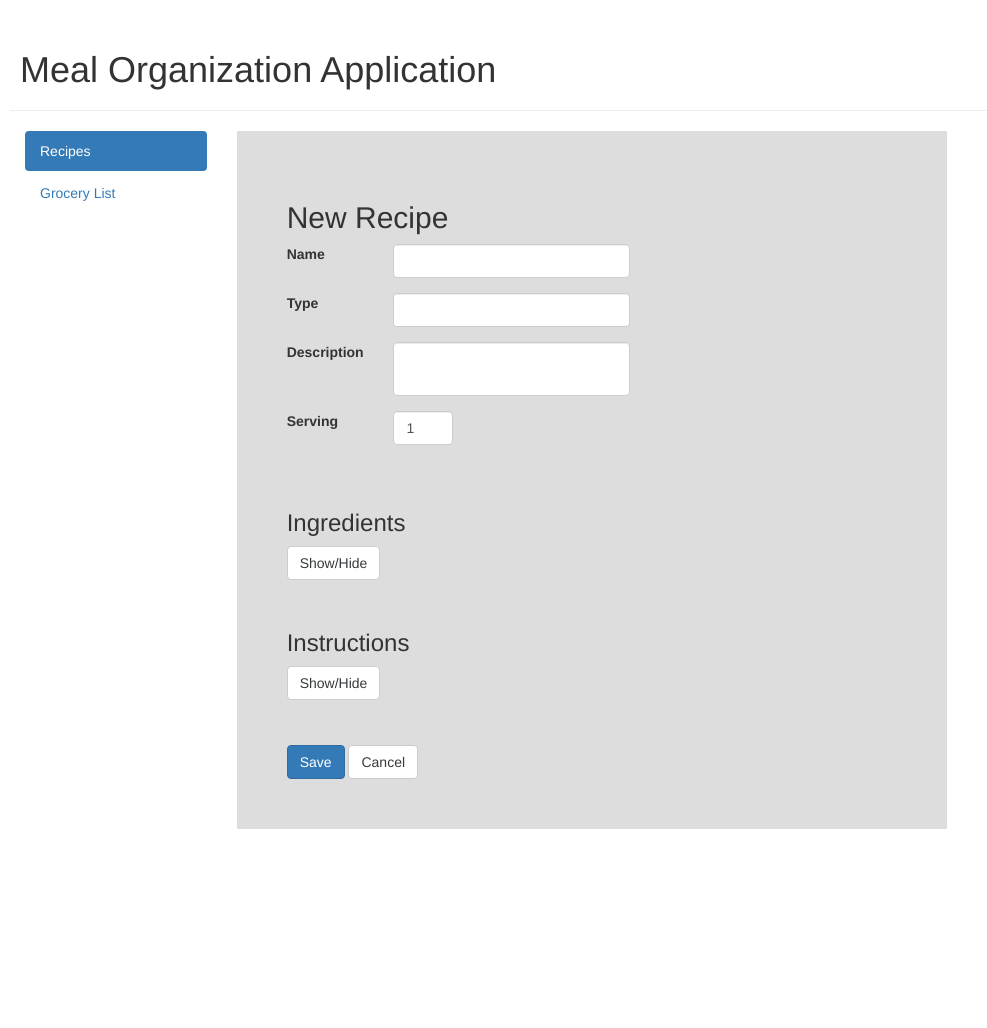
After one commit to 1024Adam/moa, a PHP site: page /new_recipe.php in a window 1280 px wide. The commit adds this page. Shown: the top 1028 px of the page, without its empty margins (0-987 px from the left). Run offline with PHP 8.4, Linux system fonts and the light colour scheme.

Commit message:
Added new recipe page; no functionality

```diff
--- a/public/css/style.css
+++ b/public/css/style.css
@@ -66,6 +66,11 @@ input[type=number] {
   padding-bottom: 50px;
 }
 
+.jumbo-dark
+{
+  background-color: #DDD;
+}
+
 .alert-small {
   width: 500px;
 }
--- a/public/edit_recipe.php
+++ b/public/edit_recipe.php
@@ -35,7 +35,7 @@
       </ul>
     </div>
     <div class="col-sm-7">
-      <div class="jumbotron jumbo-padding">
+      <div class="jumbotron jumbo-padding jumbo-dark">
         <form id="edit_form" action="index.php" method="post">
           <?php
             $id = explode('button', $_GET["id"]);
--- a/public/js/moa.js
+++ b/public/js/moa.js
@@ -70,3 +70,8 @@ $("#add_instr").click(function()
   $("#new_instr").toggle(200);
   $("#add_instr").hide();
 });
+
+$("#new_recipe_button").click(function()
+{
+  window.location.href = "./new_recipe.php";
+});
--- /dev/null
+++ b/public/new_recipe.php
@@ -0,0 +1,94 @@
+<?php
+  session_start();
+?>
+<!DOCTYPE html>
+<html lang="en">
+  <head>
+    <meta http-equiv="content-type" content="text/html; charset=UTF-8">
+    <meta charset="utf-8">
+    <meta http-equiv="X-UA-Compatible" content="IE=edge">
+    <meta name="viewport" content="width=device-width, initial-scale=1, shrink-to-fit=no">
+    <!-- favicon -->
+    <link rel="shortcut icon" href="/img/favicon.ico" type="image/x-icon">
+    <link rel="icon" href="/img/favicon.ico" type="image/x-icon">
+    <!-- unique meta -->
+    <meta name="description" content="MOA - The Meal Organization Application">
+    <meta name="keywords" content="Adam,Reid,Meal,Organization,Planner">
+    <meta name="author" content="Adam Reid">
+    <title>MOA</title>
+
+    <!-- Bootstrap core CSS -->
+    <link href="./css/bootstrap.min.css" rel="stylesheet">
+    <link href="./css/navbar-static-top.css" rel="stylesheet">
+    <link href="./css/style.css" rel="stylesheet">
+  </head>
+  <body>
+    <h1>&nbsp;Meal Organization Application</h1>
+    <hr>
+    <!-- Static navbar -->
+    <div class="col-sm-2">
+      <ul class="nav nav-pills nav-stacked">
+        <li id="list-recipes" role="presentation"><a href="./index.php" id="menu-recipes" class="nav-black-hover">Recipes</a></li>
+        <li id="list-grocery" role="presentation"><a href="./index.php" id="menu-grocery" class="nav-blakc-hover">Grocery List</a></li>
+      </ul>
+    </div>
+    <div class="col-sm-7">
+      <div class="jumbotron jumbo-padding jumbo-dark">
+        <form id="new_form" action="index.php" method="post">
+          <h2>New Recipe</h2>
+
+          <div class="form-group row">
+            <label for="recipname" class="col-sm-2 col-form-label">Name</label>
+            <div class="col-sm-5">
+              <input type="text" class="form-control" name="recipname" id="recipname" value="">
+            </div>
+          </div>
+          <div class="form-group row">
+            <label for="reciptype" class="col-sm-2 col-form-label">Type</label>
+            <div class="col-sm-5">
+              <input type="text" class="form-control" name="reciptype" id="reciptype" value="">
+            </div>
+          </div>
+          <div class="form-group row">
+            <label for="recipdesc" class="col-sm-2 col-form-label">Description</label>
+            <div class="col-sm-5">
+              <textarea class="form-control" name="recipdesc" id="recipdesc"></textarea>
+            </div>
+          </div>
+          <div class="form-group row">
+            <label for="recipserving" class="col-sm-2 col-form-label">Serving</label>
+            <div class="col-sm-4">
+              <input type="number" class="form-control" name="recipserving" id="recipserving" value="1" min="1", max="10">
+            </div>
+          </div>
+          <p>&nbsp;</p>
+
+          <h3>Ingredients</h3>
+          <button type="button" id="ing_button" class="btn btn-secondary">Show/Hide</button>
+          <p>&nbsp;</p>
+          <div id="ing_list" hidden>
+            <?php include('../templates/ingredient_outline.php'); ?>
+          </div>
+          <h3>Instructions</h3>
+          <button type="button" id="instr_button" class="btn btn-secondary">Show/Hide</button>
+          <p>&nbsp;</p>
+          <div id="instr_list" hidden>
+            <?php include('../templates/instruction_outline.php'); ?>
+          </div>
+
+          <input type="hidden" name="new_submit" id="new_submit" value="true">
+          <button type="submit" name="new_save" id="new_save" class="btn btn-primary">Save</button>
+          <button type="button" name="new_cancel" id="new_cancel" class="btn btn-secondary">Cancel</button>
+        </form>
+      </div>
+    </div>
+    <!-- Bootstrap core JavaScript
+      ================================================== -->
+    <!-- Placed at the end of the document so the pages load faster -->
+    <script src="https://ajax.googleapis.com/ajax/libs/jquery/1.12.4/jquery.min.js"></script>
+    <script src="./js/bootstrap.min.js"></script>
+    <!-- IE10 viewport hack for Surface/desktop Windows 8 bug -->
+    <script src="./js/ie10-viewport-bug-workaround.js"></script>
+    <script src="./js/moa.js"></script>
+  </body>
+</html>
--- a/templates/ingredient_list.php
+++ b/templates/ingredient_list.php
@@ -67,6 +67,7 @@
     }
     echo '  </div>
           </div>';
+    echo '<p>&nbsp;</p>';
   }
   echo '  <button type="button" id="add_ing" class="btn btn-secondary">Add New Ingredient</button>
           <div id="new_ing" hidden>
@@ -101,5 +102,6 @@
               </div>';
   echo '    </div>';
   echo '  </div>
+          <p>&nbsp;</p>
         </div>';
 ?>
--- /dev/null
+++ b/templates/ingredient_outline.php
@@ -0,0 +1,36 @@
+<?php
+  for($i = 1; $i <= 5; $i++)
+  {
+    echo '<div class="form-group row">
+            <label for="ingname' . $i . '" class="col-sm-2 col-form-label">Name</label>
+            <div class="col-sm-5">
+              <input type="text" class="form-control" name="ingname' . $i . '" id="ingname' . $i . '" value="">
+            </div>
+          </div>
+          <div class="form-group row">
+            <label for="ingdesc' . $i . '" class="col-sm-2 col-form-label">Description</label>
+            <div class="col-sm-5">
+              <textarea class="form-control" name="ingdesc' . $i . '" id="ingdesc' . $i . '"></textarea>
+            </div>
+          </div>
+          <div class="form-group row">
+            <label for="ingamt' . $i . '" class="col-sm-2 col-form-label">Amount</label>
+            <div class="col-sm-5">
+              <input type="text" class="form-control" name="ingamt' . $i . '" id="ingamt' . $i . '" value="">
+            </div>
+          </div>
+          <div class="form-group row">
+            <label for="ingtype' . $i . '" class="col-sm-2 col-form-label">Type</label>
+            <div class="col-sm-5">
+              <input type="text" class="form-control" name="ingtype' . $i . '" id="ingtype' . $i . '" value="">
+            </div>
+          </div>
+          <div class="form-group row">
+            <label for="ingprice' . $i . '" class="col-sm-2 col-form-label">Average Price</label>
+            <div class="col-sm-4">
+              <input type="number" class="form-control decimal-number" name="ingprice' . $i . '" id="ingprice' . $i . '" step="any" min="0">
+            </div>
+          </div>';
+    echo '<p>&nbsp;</p>';
+  }
+?>
--- a/templates/instruction_list.php
+++ b/templates/instruction_list.php
@@ -31,7 +31,8 @@
             <div class="col-sm-4">
               <input type="number" class="form-control decimal-number" name="instrtime' . $instrid . '" id="instrtime' . $instrid . '" step="any" value="' . $instrtime . '" min="0">
             </div>
-          </div>';
+          </div>
+          <p>&nbsp;</p>';
     $i++;
   }
   echo '  <button type="button" id="add_instr" class="btn btn-secondary">Add Next Instruction</button>
--- /dev/null
+++ b/templates/instruction_outline.php
@@ -0,0 +1,18 @@
+<?php
+  for($i = 1; $i <= 5; $i++)
+  {
+    echo '<div class="form-group row">
+            <label for="instrdesc' . $i . '" class="col-sm-2 col-form-label">Step ' . $i . '</label>
+            <div class="col-sm-5">
+              <input type="text" class="form-control" name="instrdesc' . $i . '" id="instrdesc' . $i . '" value="">
+            </div>
+          </div>
+          <div class="form-group row">
+            <label for="instrtime' . $i . '" class="col-sm-2 col-form-label">Estimated Time</label>
+            <div class="col-sm-4">
+              <input type="number" class="form-control decimal-number" name="instrtime' . $i . '" id="instrtime' . $i . '" step="any" value="0" min="0">
+            </div>
+          </div>';
+    echo '<p>&nbsp;</p>';
+  }
+?>
--- a/templates/meal_info.php
+++ b/templates/meal_info.php
@@ -39,4 +39,5 @@
             <input type="number" class="form-control" name="recipserving" id="recipserving" value="' . $recipserving . '" min="1", max="10">
           </div>
         </div>';
+  echo '<p>&nbsp;</p>';
 ?>
--- a/templates/recipes.php
+++ b/templates/recipes.php
@@ -20,7 +20,7 @@
     <button type="button" id="new_recipe_button" class="btn btn-primary">
       Add New Recipe
     </button>
-    <button type="button" id="new_recipe_button" class="btn btn-primary">
+    <button type="button" id="del_recipe_button" class="btn btn-primary">
       Delete Recipe
     </button>
     <table id=recipe_table class="table">
```
